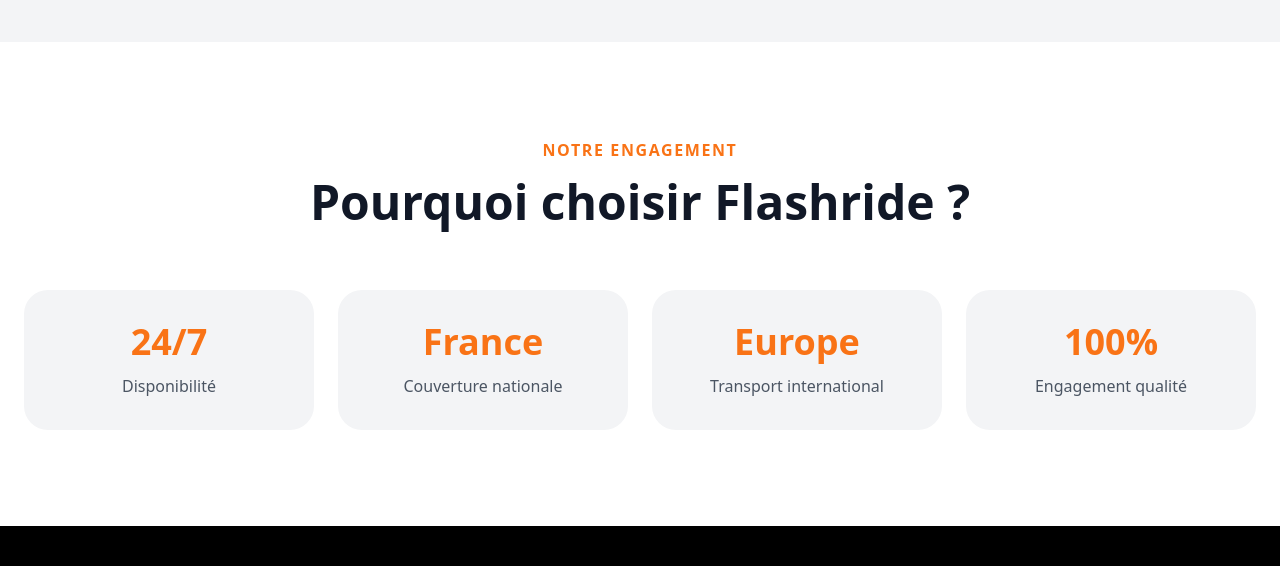
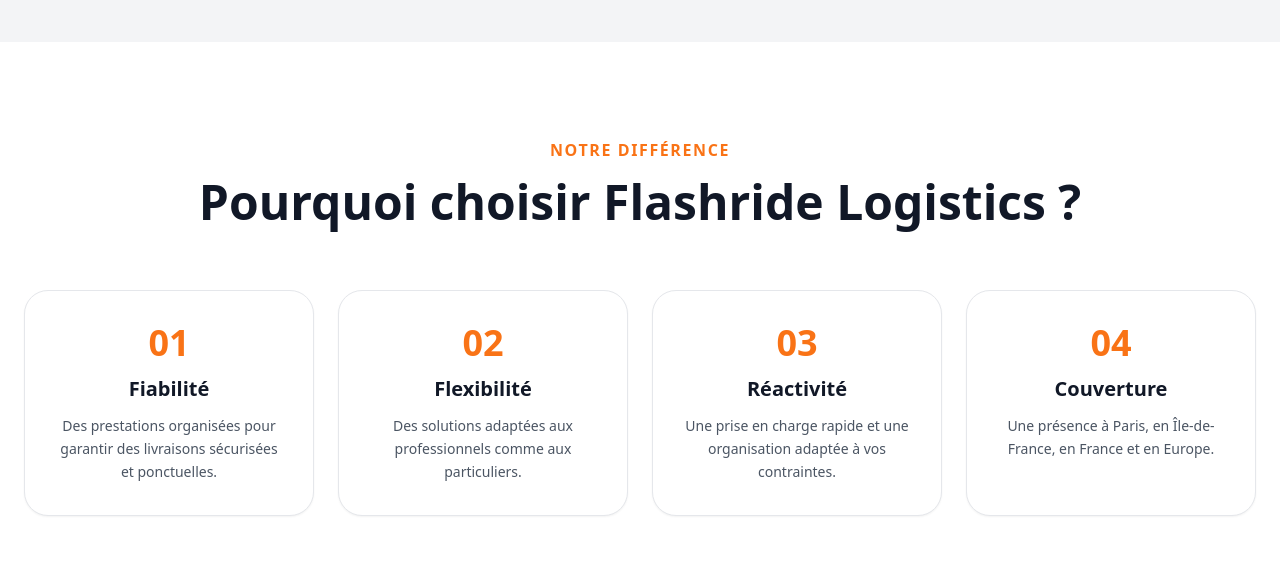
Before and after one commit to jasonvandommele-commits/flashride-logistics, a Next.js app: page / in a window 1280 px wide. Shown: the part 1780-2346 px from the top of the page. Built offline with nearby package versions, Linux system fonts and the light colour scheme.

Commit message:
Update page.jsx

```diff
--- a/app/page.jsx
+++ b/app/page.jsx
@@ -197,36 +197,40 @@ export default function FlashrideLogisticsWebsite() {
           <div className="text-center mb-16">
 
             <p className="text-orange-500 font-bold uppercase tracking-widest">
-              Notre engagement
+              Notre différence
             </p>
 
             <h2 className="text-5xl font-black mt-4">
-              Pourquoi choisir Flashride ?
+              Pourquoi choisir Flashride Logistics ?
             </h2>
 
           </div>
 
 
-          <div className="grid md:grid-cols-4 gap-6">
+          <div className="grid sm:grid-cols-2 lg:grid-cols-4 gap-6">
 
             {[
-              ["24/7", "Disponibilité"],
-              ["France", "Couverture nationale"],
-              ["Europe", "Transport international"],
-              ["100%", "Engagement qualité"]
+              ["01", "Fiabilité", "Des prestations organisées pour garantir des livraisons sécurisées et ponctuelles."],
+              ["02", "Flexibilité", "Des solutions adaptées aux professionnels comme aux particuliers."],
+              ["03", "Réactivité", "Une prise en charge rapide et une organisation adaptée à vos contraintes."],
+              ["04", "Couverture", "Une présence à Paris, en Île-de-France, en France et en Europe."]
             ].map((item,index)=>(
 
               <div
                 key={index}
-                className="bg-gray-100 rounded-3xl p-8 text-center"
+                className="bg-white border border-gray-200 rounded-3xl p-8 text-center shadow-sm hover:shadow-xl hover:-translate-y-1 transition duration-300"
               >
 
                 <h3 className="text-4xl font-black text-orange-500">
                   {item[0]}
                 </h3>
 
-                <p className="mt-3 text-gray-600">
+                <h4 className="mt-3 text-xl font-bold">
                   {item[1]}
+                </h4>
+
+                <p className="mt-3 text-gray-600 text-sm leading-relaxed">
+                  {item[2]}
                 </p>
 
               </div>
```
